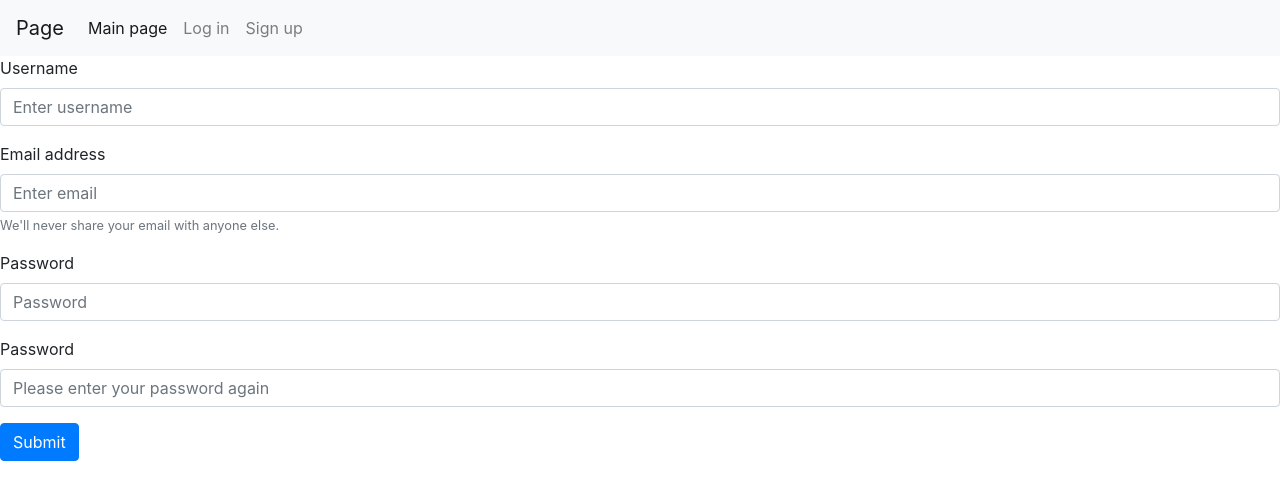
After one commit to PaulinaL01/Films, a Flask app: page /signup in a window 1280 px wide. The commit adds this page. Shown: the top 500 px of the page. Run offline with Flask 2, Linux system fonts and the light colour scheme; some libraries are stand-ins or nearby versions.

Commit message:
login,signup

```diff
--- a/website/__init__.py
+++ b/website/__init__.py
@@ -1,6 +1,8 @@
 import requests
-from flask import Flask, render_template, request
-from werkzeug.utils import redirect
+from flask import Flask, render_template, request, url_for, redirect
+from werkzeug.security import check_password_hash
+from flask_login import login_required, login_user, logout_user, current_user
+from werkzeug.security import generate_password_hash
 
 from website.movies import Movies
 
@@ -10,14 +12,6 @@ movies = Movies()
 @app.route("/")
 def home():
     return render_template("home.html", movies=movies.getPopular())
-
-# @app.route("/process", methods = ['POST', 'GET'])
-# def process():
-#     if request.method == 'POST':
-#         title = request.args.get['movie.title']
-#         return redirect(f"/overview/{title}")
-
-
 @app.route("/overview/<int:id>")
 def overview(id):
     id = str(id)
@@ -41,11 +35,40 @@ def overview(id):
         name_list.append(actor_name)
         pic_list.append(actor_pic)
         role_list.append(actor_role)
+    return render_template("overview.html", movies=movies.getPopular(), link_overview=link_overview, pos=pos, all_credits=all_credits, full_cast=full_cast, name_list=name_list, role_list=role_list, pic_list=pic_list, cast_length=cast_length)
+@app.route("/login")
+def login():
+    print(request.args)
+    log = request.args.get("login", None)
+    password = request.args.get("password", None)
+    return render_template("login.html")
+@app.route("/signup", methods=['GET', 'POST'])
+def sign_up():
+    message = ""
+    if request.method == "POST": #wejscie przez POST oznacza ze uzytkownik chce sie zarejestowac (kliknal w submit w formularzu)
+        #TODO: dodac walidacje danych
+        login = request.form.get("login", None)
+        email = request.form.get("email", None)
+        password = request.form.get("password", None)
+        password2 = request.form.get("password2", None)
 
-    for i,actor in enumerate(all_credits['cast']):
-        actor_name = actor['name']
-        actor_pic = 'https://image.tmdb.org/t/p/w400' + str(actor['profile_path'])
-        actor_role = actor['character']
-        print(actor_name)
+        validation = Validation(password=password, password2=password2)
 
-    return render_template("overview.html", movies=movies.getPopular(), link_overview=link_overview, pos=pos, all_credits=all_credits, full_cast=full_cast, name_list=name_list, role_list=role_list, pic_list=pic_list, cast_length=cast_length)
+        if not validation.passwordsEquals():
+            message += "Oba hasla sa rozne! "
+        if not validation.passwordHasUpperLetter():
+            message += "Haslo nie zawiera duzej literki "
+        if not validation.passwordHasDigit():
+            message += "Haslo nie zawiera cyfry "
+        if not validation.long():
+            message += "Haslo powinno zawiera przynajmniej 8 znakow "
+        if User.query.filter_by(login=login).first():
+            message += "Podany uzytkownik juz istnieje "
+
+        if message == "":
+            message = "Stworzono!"
+            user = User(login=login, email=email, password=generate_password_hash(password))
+            db.session.add(user)
+            db.session.commit()
+
+    return render_template("sign_up.html", message=message, current_user=current_user)
--- a/website/movies.py
+++ b/website/movies.py
@@ -19,5 +19,4 @@ class Movies:
             overview = movie['overview']
             poster = 'https://image.tmdb.org/t/p/w400'+movie['poster_path']
             current_list.append({"id" : id, "title" : title, "poster" : poster, "overview" : overview})
-
         return res
--- a/website/templates/base.html
+++ b/website/templates/base.html
@@ -19,6 +19,8 @@
     <div class="navbar-nav">
 
       <a class="nav-item nav-link active" href="/">Main page<span class="sr-only">(current)</span></a>
+      <a class="nav-item nav-link" href="/login">Log in</a>
+      <a class="nav-item nav-link" href="/signup">Sign up</a>
     </div>
   </div>
 </nav>
--- /dev/null
+++ b/website/templates/sign_up.html
@@ -0,0 +1,30 @@
+{% extends "base.html" %}
+{% block title %}Country{% endblock %}
+
+{% block content %}
+
+{{ message }}
+
+<form method="POST">
+    <div class="form-group">
+    <label for="login">Username</label>
+    <input type="text" class="form-control" id="login" name="login" aria-describedby="login" placeholder="Enter username">
+  </div>
+  <div class="form-group">
+    <label for="email">Email address</label>
+    <input type="email" class="form-control" id="email" name="email" aria-describedby="emailHelp" placeholder="Enter email">
+    <small id="emailHelp" class="form-text text-muted">We'll never share your email with anyone else.</small>
+  </div>
+  <div class="form-group">
+    <label for="password">Password</label>
+    <input type="password" class="form-control" id="password" name="password" placeholder="Password">
+  </div>
+    <div class="form-group">
+    <label for="password">Password</label>
+    <input type="password" class="form-control" id="password2" name="password2" placeholder="Please enter your password again">
+
+  </div>
+  <button type="submit" class="btn btn-primary">Submit</button>
+</form>
+
+{% endblock %}
```
Also changed, not shown: website/templates/login.html (added, +35 -0 lines).
